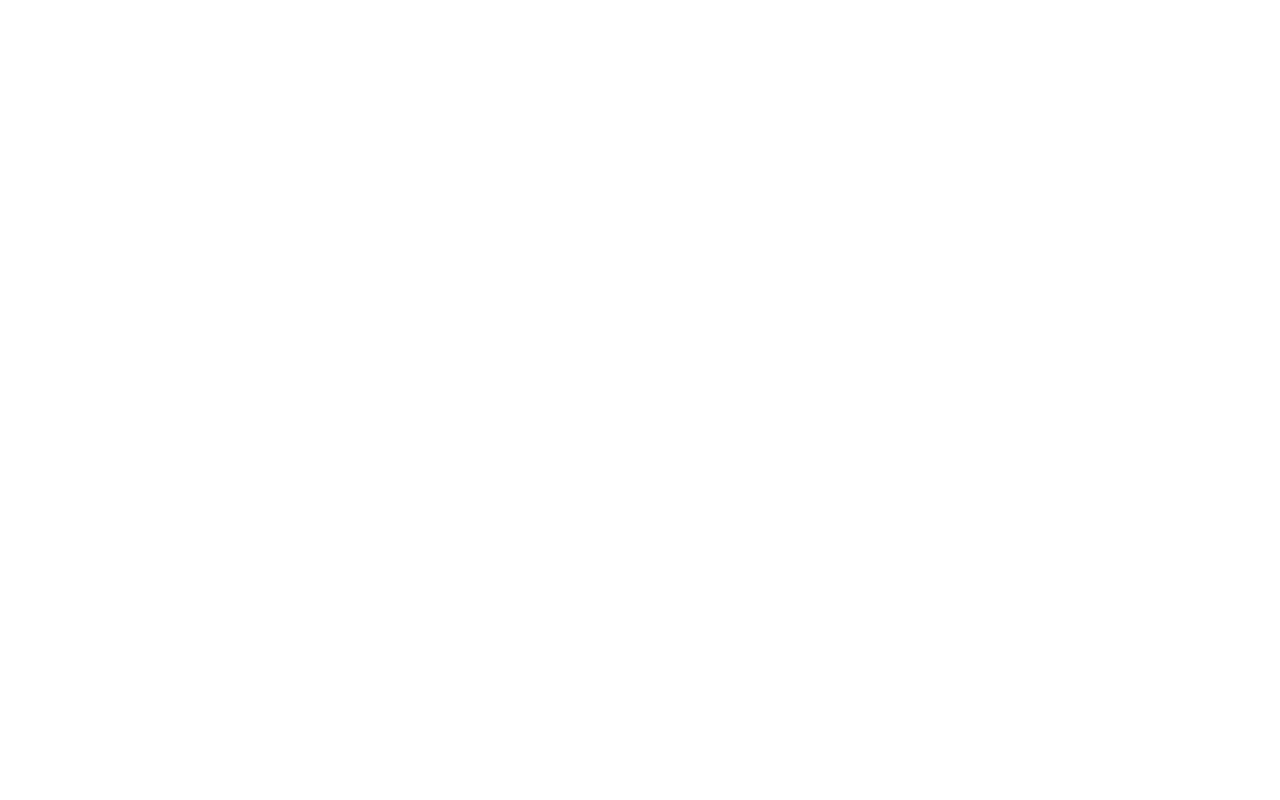
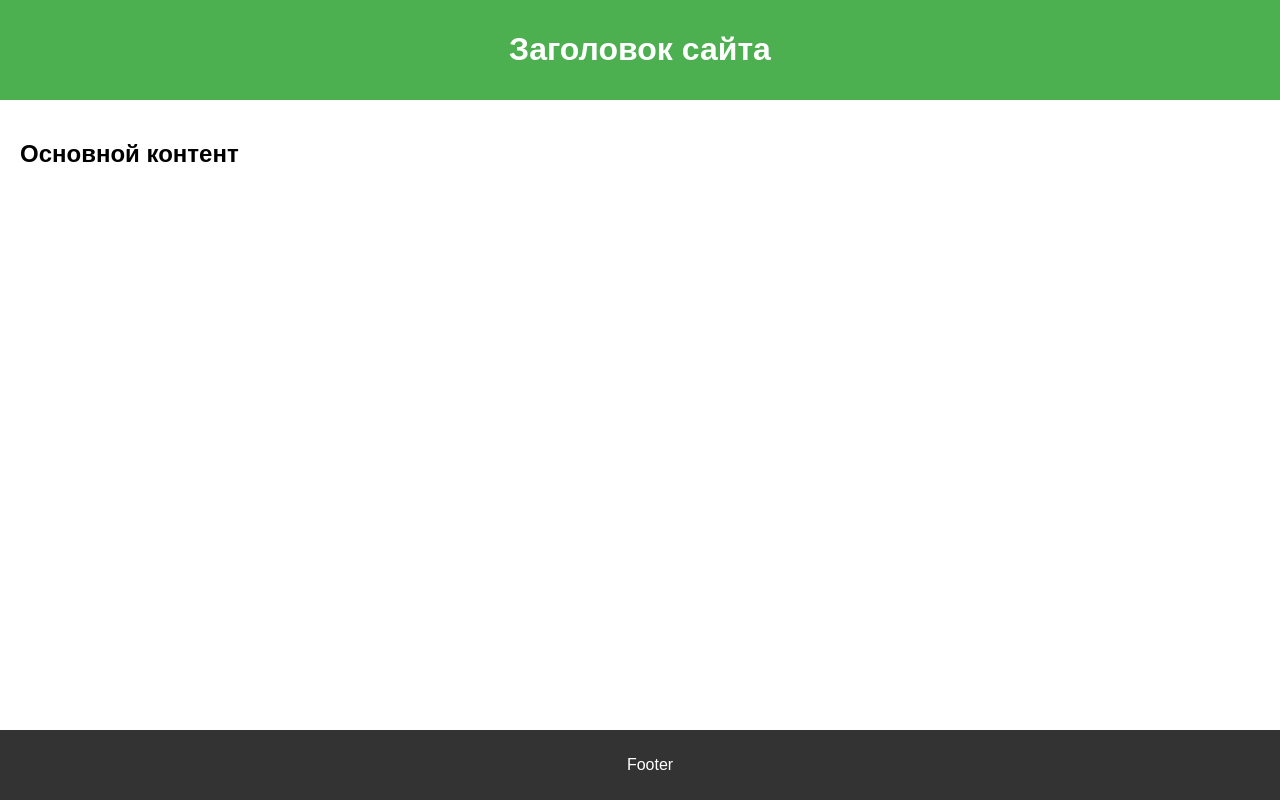
Before and after one commit to alex770307/homework01, a plain HTML site: page index.html in a window 1280 px wide. Drawn offline with Linux system fonts and the light colour scheme.

Commit message:
add footer

```diff
--- a/index.html
+++ b/index.html
@@ -1,11 +1,26 @@
 <!DOCTYPE html>
 <html lang="en">
+
 <head>
     <meta charset="UTF-8">
     <meta name="viewport" content="width=device-width, initial-scale=1.0">
     <title>Homework 01</title>
+    <link rel="stylesheet" href="style.css">
 </head>
+
 <body>
 
+    <header>
+        <h1>Заголовок сайта</h1>
+    </header>
+
+    <main>
+        <h2>Основной контент</h2>
+    </main>
+
+    <footer>
+        <p>Footer</p>
+    </footer>
 </body>
+
 </html>
--- /dev/null
+++ b/style.css
@@ -0,0 +1,26 @@
+body {
+    font-family: Arial, sans-serif;
+    margin: 0;
+    padding: 0;
+}
+
+header {
+    background-color: #4CAF50;
+    color: white;
+    padding: 10px;
+    text-align: center;
+}
+
+main {
+    padding: 20px;
+}
+
+footer {
+    background-color: #333;
+    color: white;
+    text-align: center;
+    padding: 10px;
+    position: fixed;
+    bottom: 0;
+    width: 100%;
+}
```
